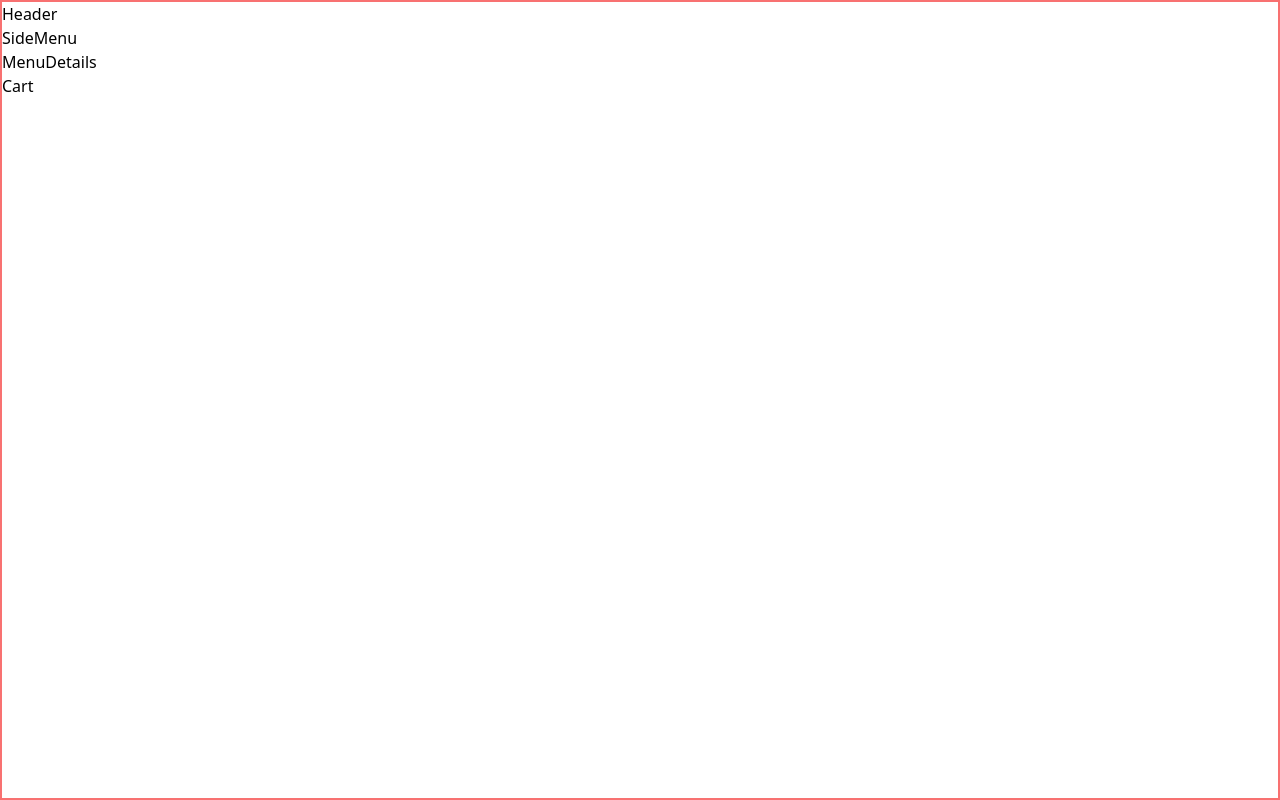
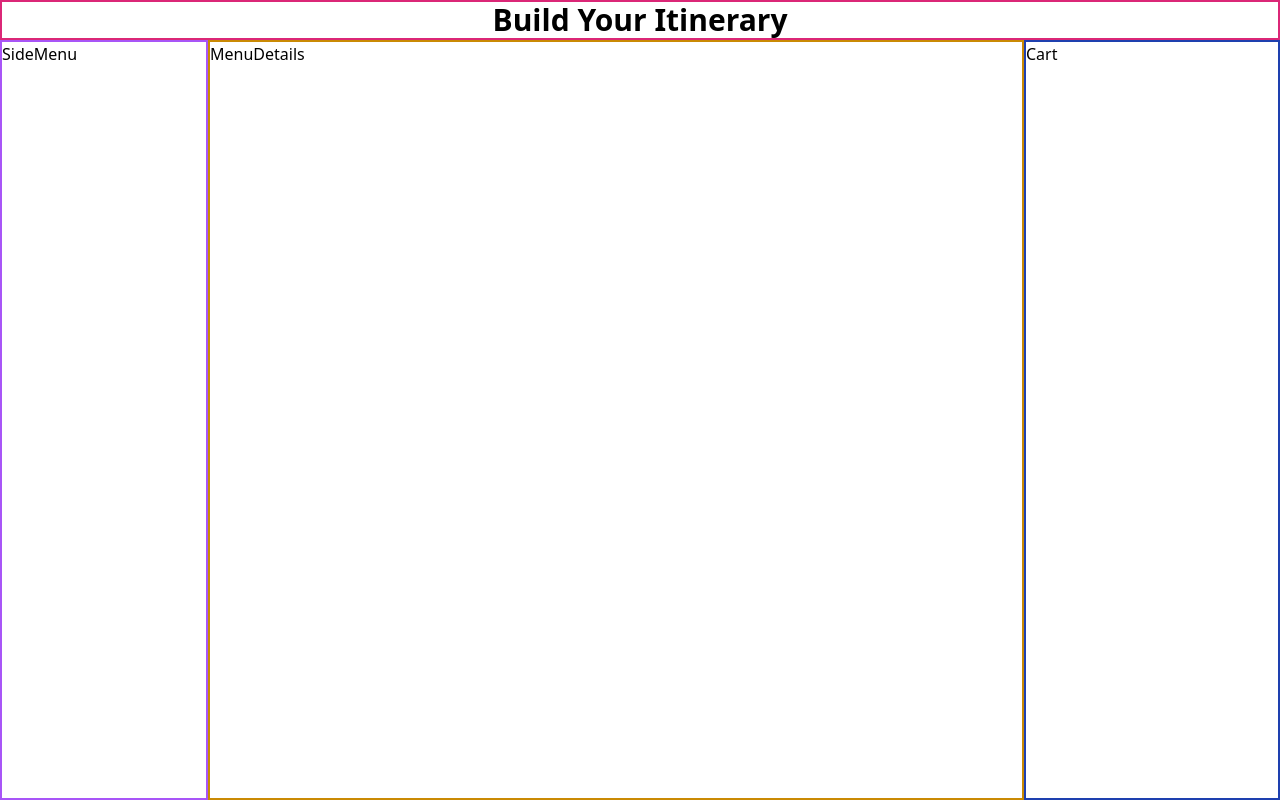
Before and after one commit to akiwidev/build-itinerary, a Next.js app: page / in a window 1280 px wide. Built offline with nearby package versions, Linux system fonts and the light colour scheme.

Commit message:
created basic layout of containers using flex

```diff
--- a/components/Cart.tsx
+++ b/components/Cart.tsx
@@ -2,7 +2,7 @@
 
 const Cart = () => {
     return (
-        <div>Cart</div>
+        <div className="border-2 border-blue-800 w-64">Cart</div>
     )
 }
 
--- a/components/Header.tsx
+++ b/components/Header.tsx
@@ -1,5 +1,9 @@
 const Header = () => {
-    return (<div>Header</div>);
+    return (
+        <div className="border-2 border-pink-600 text-center text-3xl font-bold">
+            <h1>Build Your Itinerary</h1>
+        </div>
+    );
 }
 
 export { Header };
--- a/components/MenuDetails.tsx
+++ b/components/MenuDetails.tsx
@@ -1,6 +1,6 @@
 const MenuDetails = () => {
     return (
-        <div>MenuDetails</div>
+        <div className="border-2 border-yellow-600 grow">MenuDetails</div>
     )
 }
 
--- a/components/SideMenu.tsx
+++ b/components/SideMenu.tsx
@@ -1,7 +1,7 @@
 
 const SideMenu = () => {
     return (
-        <div>SideMenu</div>
+        <div className="border-2 border-purple-500 w-52">SideMenu</div>
     )
 }
 
--- a/pages/index.tsx
+++ b/pages/index.tsx
@@ -5,11 +5,13 @@ import { Cart } from '../components/Cart'
 
 const HomePage = () => {
   return (
-    <div className="h-screen border-2 border-red-400">
+    <div className="h-screen flex flex-col">
       <Header />
-      <SideMenu />
-      <MenuDetails />
-      <Cart />
+      <div className='flex grow items-stretch'>
+        <SideMenu />
+        <MenuDetails />
+        <Cart />
+      </div>
     </div>
   );
 };
```
